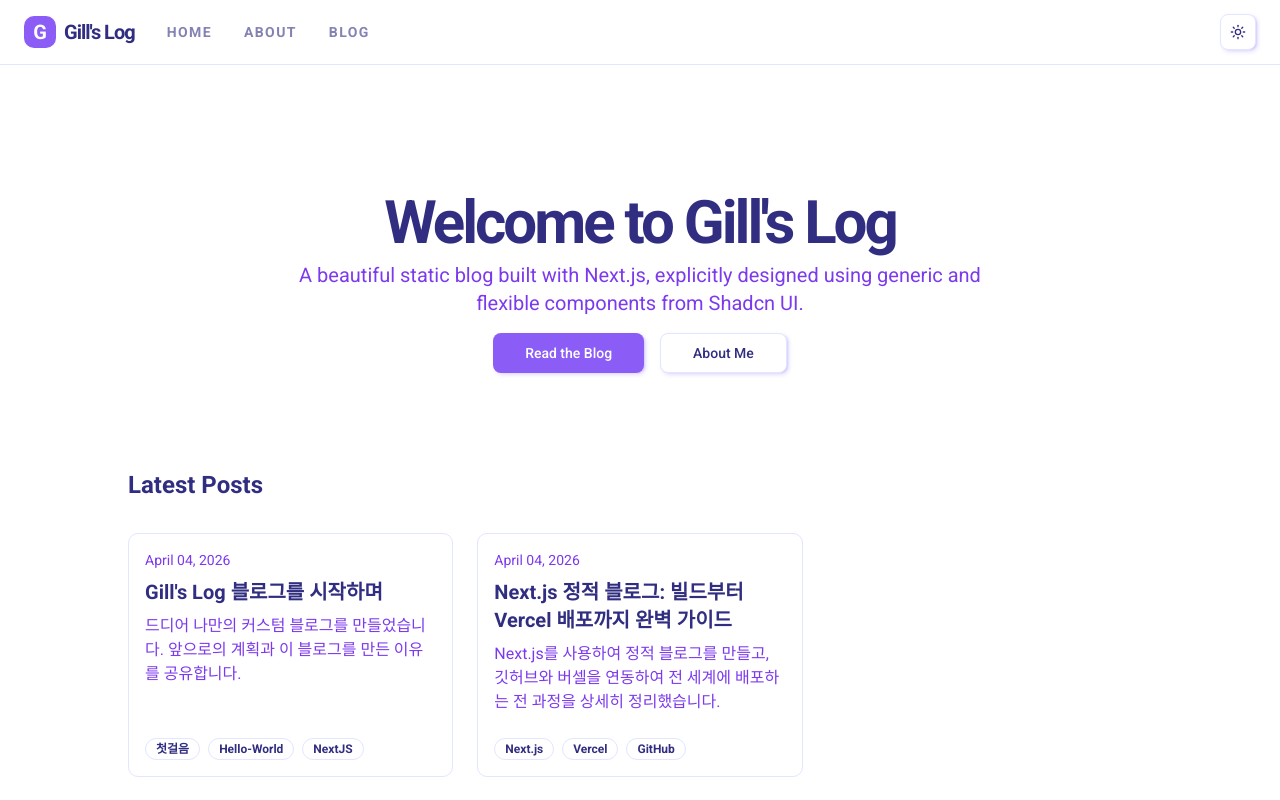
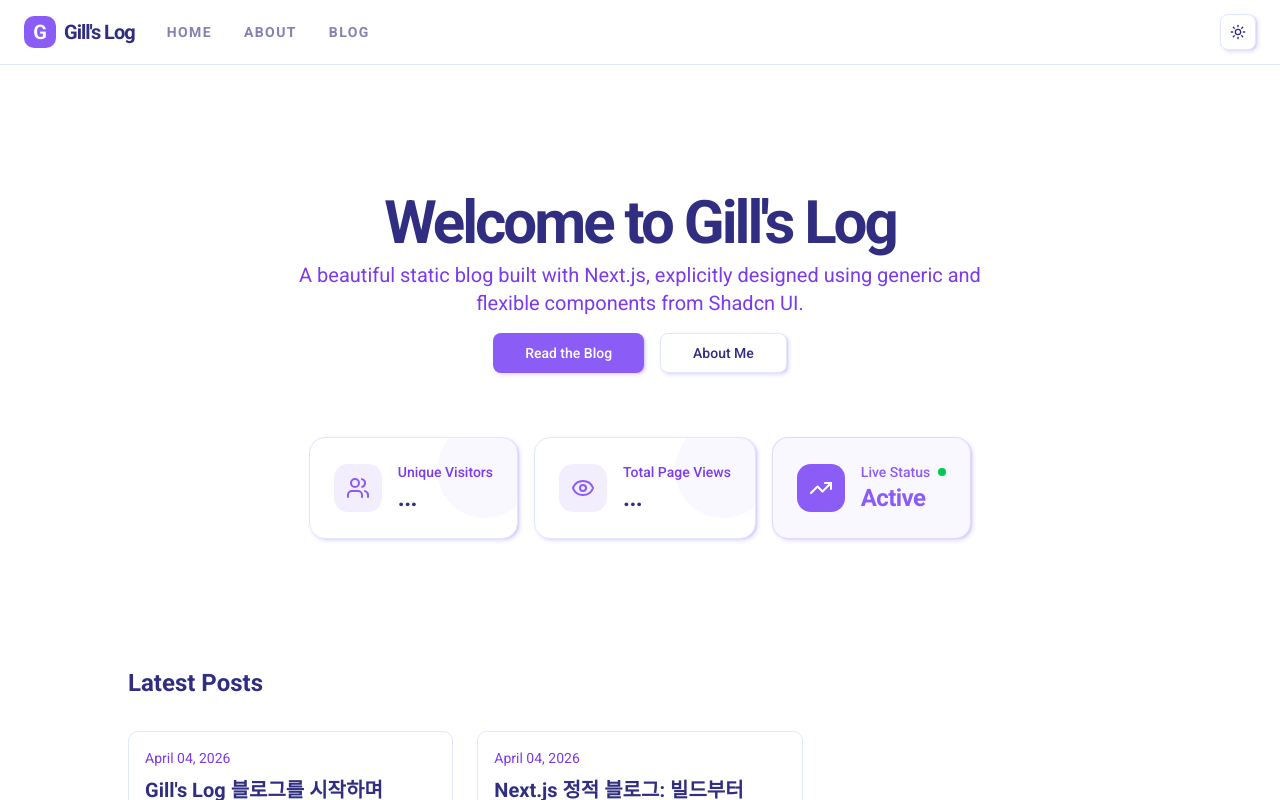
Before and after one commit to jnk174/myblog, a Next.js app: page / in a window 1280 px wide. Shown: the top 800 px of the page. Built offline with nearby package versions, Linux system fonts and the light colour scheme; a web font is replaced by a local one.

Commit message:
feat: restore visitor counter and ensure design consistency

```diff
--- a/src/app/page.tsx
+++ b/src/app/page.tsx
@@ -33,6 +33,10 @@
         </div>
       </section>
 
+      <section className="mt-8 flex justify-center">
+        <VisitorCounter />
+      </section>
+
       <section className="mt-16 md:mt-24 max-w-5xl mx-auto">
         <h2 className="text-2xl font-bold mb-8">Latest Posts</h2>
         <div className="grid gap-6 sm:grid-cols-2 lg:grid-cols-3">
```
